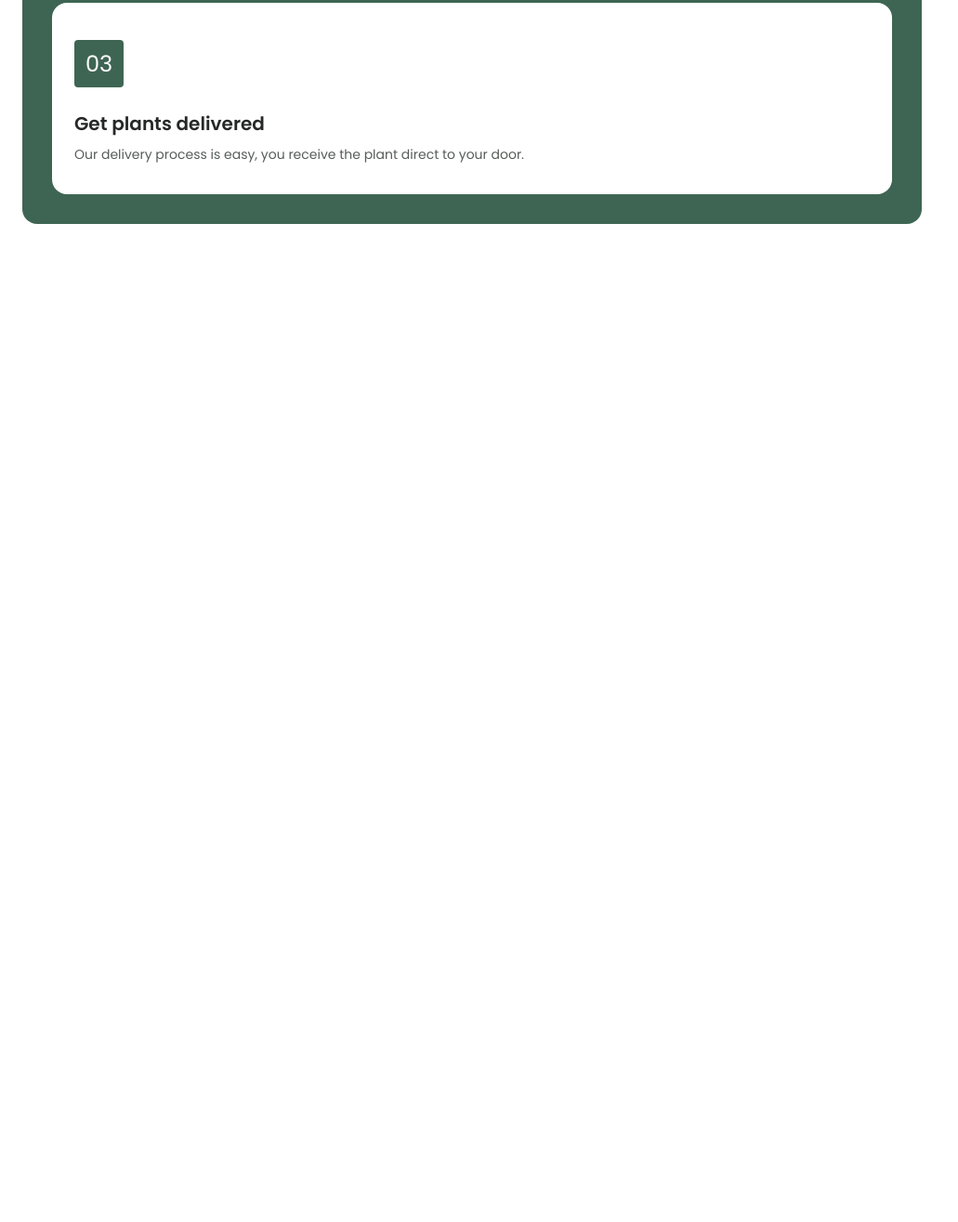
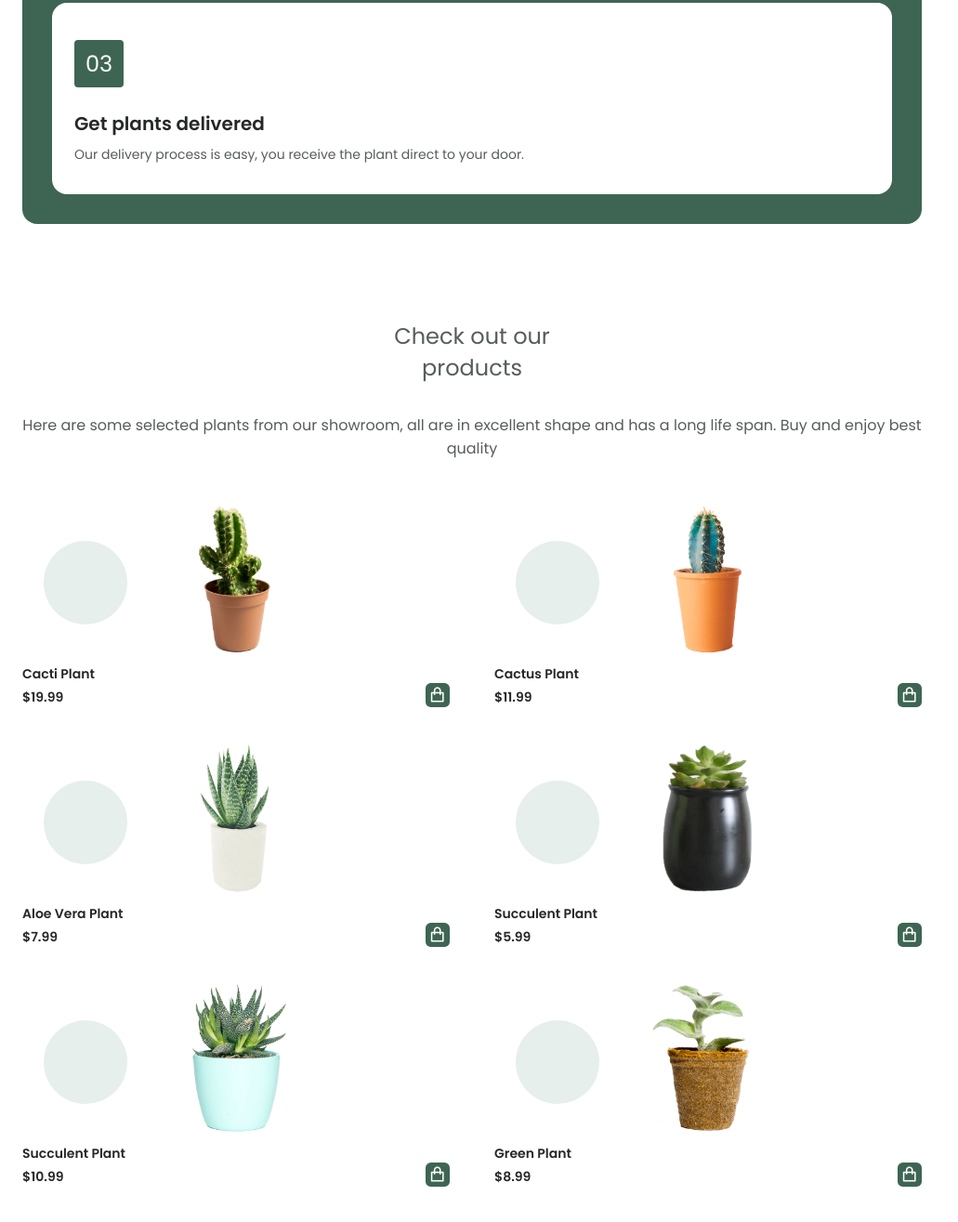
Before and after one commit to VoVyKhang/plant-mini-store, a plain HTML site: page index.html in a window 1280 px wide. Shown: the part 2161-3476 px from the top of the page at 93% size, without its empty margins (0-1031 px from the left). Before the commit the page ends 2522 px from the top, so only its background shows below. Drawn offline with nearby package versions, Linux system fonts and the light colour scheme.

Commit message:
Products

```diff
--- a/assets/css/styles.css
+++ b/assets/css/styles.css
@@ -420,3 +420,67 @@ img{
 .steps__card:hover .steps__card-number{
     transform: translateX(-0.25rem);
 }
+
+/* Products */
+.product__description{
+    text-align: center
+}
+
+.product__container{
+    padding: 3rem 0;
+    grid-template-columns: repeat(2, 1fr);
+    gap: 2.5rem 3rem;
+}
+
+.product__card{
+    display: grid;
+    position: relative;
+}
+
+.product__img{
+    position: relative;
+    width: 120px;
+    justify-self: center;
+    margin-bottom: var(--mb-0-75);
+    transition: 0.3s
+}
+
+.product__title,
+.product__price{
+    font-size: var(--small-font-size);
+    font-weight: var(--font-semi-bold);
+    color: var(--title-color)
+}
+
+.product__title{
+    margin-bottom: 0.25rem;
+}
+
+.product__button{
+    position: absolute;
+    right: 0;
+    bottom: 0;
+    background-color: var(--first-color);
+    color: #fff;
+    padding: 0.25rem;
+    border-radius: 0.35rem;
+    font-size: 1.15rem
+}
+
+.product__button:hover{
+    background-color: var(--first-color-alt)
+}
+
+.product__circle{
+    width: 90px;
+    height: 90px;
+    background-color: var(--first-color-lighten);
+    border-radius: 50%;
+    position: absolute;
+    top: 18%;
+    left: 5%;
+}
+
+.product__card:hover .product__img{
+    transform: translateY(-0.5rem)
+}
--- a/index.html
+++ b/index.html
@@ -174,6 +174,116 @@
                 </div>
             </div>
         </section>
+
+        <!-- Products -->
+        <section class="product section container" id="products">
+            <div class="section__title-center">
+                Check out our <br> products
+            </div>
+
+            <p class="product__description">
+                Here are some selected plants from our showroom, all are in excellent
+                shape and has a long life span. Buy and enjoy best quality
+            </p>
+
+            <div class="product__container grid">
+                <article class="product__card">
+                    <div class="product__circle"></div>
+
+                    <img src="./assets/img/product1.png" alt="" class="product__img">
+
+                    <h3 class="product__title">
+                        Cacti Plant
+                    </h3>
+
+                    <span class="product__price">$19.99</span>
+
+                    <button class="button--flex product__button">
+                        <i class="ri-shopping-bag-line"></i>
+                    </button>
+                </article>
+
+                <article class="product__card">
+                    <div class="product__circle"></div>
+
+                    <img src="./assets/img/product2.png" alt="" class="product__img">
+
+                    <h3 class="product__title">
+                        Cactus Plant
+                    </h3>
+
+                    <span class="product__price">$11.99</span>
+
+                    <button class="button--flex product__button">
+                        <i class="ri-shopping-bag-line"></i>
+                    </button>
+                </article>
+
+                <article class="product__card">
+                    <div class="product__circle"></div>
+
+                    <img src="./assets/img/product3.png" alt="" class="product__img">
+
+                    <h3 class="product__title">
+                        Aloe Vera Plant
+                    </h3>
+
+                    <span class="product__price">$7.99</span>
+
+                    <button class="button--flex product__button">
+                        <i class="ri-shopping-bag-line"></i>
+                    </button>
+                </article>
+
+                <article class="product__card">
+                    <div class="product__circle"></div>
+
+                    <img src="./assets/img/product4.png" alt="" class="product__img">
+
+                    <h3 class="product__title">
+                        Succulent Plant
+                    </h3>
+
+                    <span class="product__price">$5.99</span>
+
+                    <button class="button--flex product__button">
+                        <i class="ri-shopping-bag-line"></i>
+                    </button>
+                </article>
+
+                <article class="product__card">
+                    <div class="product__circle"></div>
+
+                    <img src="./assets/img/product5.png" alt="" class="product__img">
+
+                    <h3 class="product__title">
+                        Succulent Plant
+                    </h3>
+
+                    <span class="product__price">$10.99</span>
+
+                    <button class="button--flex product__button">
+                        <i class="ri-shopping-bag-line"></i>
+                    </button>
+                </article>
+
+                <article class="product__card">
+                    <div class="product__circle"></div>
+
+                    <img src="./assets/img/product6.png" alt="" class="product__img">
+
+                    <h3 class="product__title">
+                        Green Plant
+                    </h3>
+
+                    <span class="product__price">$8.99</span>
+
+                    <button class="button--flex product__button">
+                        <i class="ri-shopping-bag-line"></i>
+                    </button>
+                </article>
+            </div>
+        </section>
     </main>
 
     <!-- FOOTER -->
```
